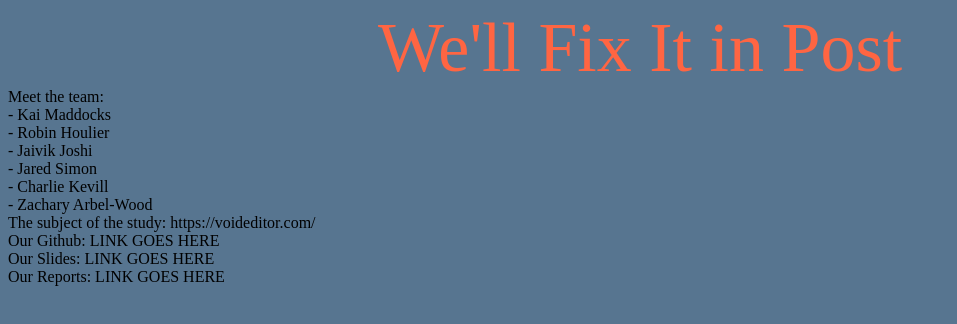
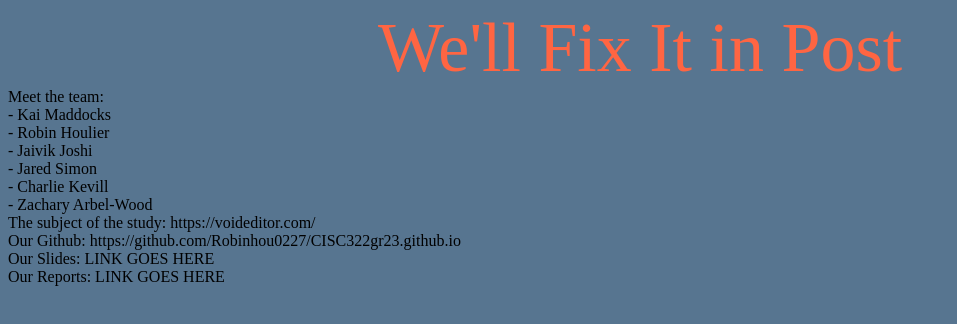
Before and after one commit to Robinhou0227/CISC322gr23.github.io, a plain HTML site: page index.html in a window 1280 px wide. Shown: the whole page, without its empty margins (0-957 px from the left). Drawn offline with Linux system fonts and the light colour scheme.

Commit message:
Added github link

```diff
--- a/index.html
+++ b/index.html
@@ -26,7 +26,7 @@
         </div>
         <div id="links">
             The subject of the study: https://voideditor.com/<br>
-            Our Github: LINK GOES HERE<br>
+            Our Github: https://github.com/Robinhou0227/CISC322gr23.github.io<br>
             Our Slides: LINK GOES HERE<br>
             Our Reports: LINK GOES HERE<br>
         </div>
```
